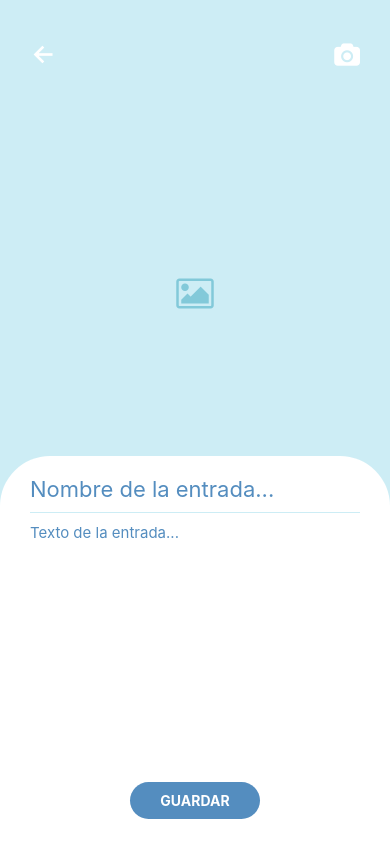
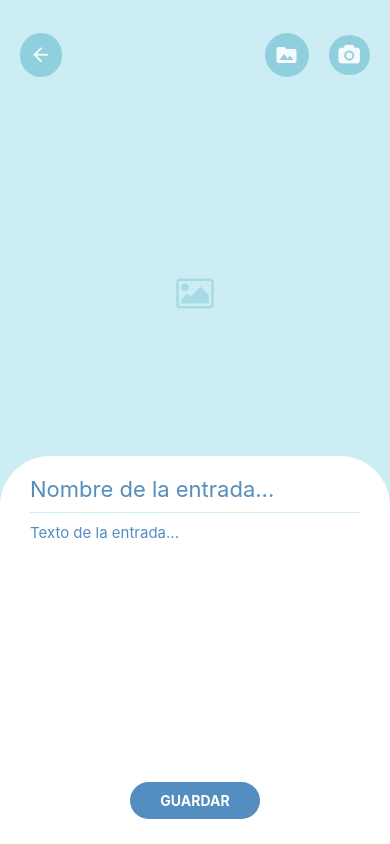
Before and after one commit to NicoPicotto/De-Paso-App, a React Native app: screen /NewMoment in a window 390 px wide. Built offline with nearby package versions, Linux system fonts and the light colour scheme.

Commit message:
Estilos mejorados

```diff
--- a/src/Components/CustomHeader/styles.js
+++ b/src/Components/CustomHeader/styles.js
@@ -3,10 +3,11 @@ import { COLORS } from '../../Constants';
 
 export const styles = StyleSheet.create({
 	container: {
-		paddingTop: 30,
+		paddingTop: 15,
 		flexDirection: 'row',
 		alignItems: 'center',
 		justifyContent: 'space-between',
+		paddingHorizontal: 20,
 	},
 	title: {
 		fontSize: 22,
@@ -15,9 +16,9 @@ export const styles = StyleSheet.create({
 	},
 	buttonContainer: {
 		paddingVertical: 10,
-        paddingHorizontal: 20,
+		paddingHorizontal: 20,
 		backgroundColor: COLORS.primaryColor,
-        borderRadius: 20,
+		borderRadius: 20,
 	},
 	textButton: {
 		fontSize: 15,
--- a/src/Components/MomentItem/styles.js
+++ b/src/Components/MomentItem/styles.js
@@ -5,12 +5,13 @@ export const styles = StyleSheet.create({
 		flex: 1,
 		backgroundColor: 'white',
 		overflow: 'hidden',
-		marginHorizontal: 20,
-		marginVertical: 10,
-		height: 250,
+		marginHorizontal: 10,
+		marginTop: 20,
+		height: '90%',
 		borderRadius: 20,
 		alignItems: 'center',
-		elevation: 8,
+		elevation: 4,
+		width: 350,
 	},
 	image: {
 		flex: 1,
@@ -26,7 +27,7 @@ export const styles = StyleSheet.create({
 	},
 	name: {
 		color: 'white',
-		fontSize: 22,
+		fontSize: 15,
 		textShadowOffset: { width: 2, height: 2 },
 		textShadowRadius: 10,
 		lineHeight: 25,
--- a/src/Screens/MomentList/index.js
+++ b/src/Screens/MomentList/index.js
@@ -36,6 +36,8 @@ const MomentList = ({ navigation }) => {
 				data={moments}
 				keyExtractor={(item) => item.id}
 				renderItem={renderItem}
+				horizontal={true}
+				style={styles.flatList}
 			/>
 		</View>
 	);
--- a/src/Screens/MomentList/styles.js
+++ b/src/Screens/MomentList/styles.js
@@ -5,7 +5,9 @@ export const styles = StyleSheet.create({
 	container: {
 		flex: 1,
 		paddingVertical: 20,
-		paddingHorizontal: 20,
-        backgroundColor: COLORS.terciartyColor,
+		backgroundColor: COLORS.terciartyColor,
+	},
+	flatList: {
+		paddingHorizontal: 15,
 	},
 });
--- a/src/Screens/NewMoment/index.js
+++ b/src/Screens/NewMoment/index.js
@@ -12,8 +12,10 @@ import * as ImagePicker from 'expo-image-picker';
 import { useDispatch } from 'react-redux';
 import { momentActions } from '../../store/action';
 import { Ionicons } from '@expo/vector-icons';
+import { MaterialCommunityIcons } from '@expo/vector-icons';
 import { FontAwesome } from '@expo/vector-icons';
 import { COLORS } from '../../Constants';
+import { Feather } from '@expo/vector-icons';
 
 const NewMoment = ({ navigation }) => {
 	const dispatch = useDispatch();
@@ -67,7 +69,7 @@ const NewMoment = ({ navigation }) => {
 
 	return (
 		<View style={styles.container}>
-			<TouchableOpacity onPress={pickImage} style={styles.imageButton}>
+			<View style={styles.imageButton}>
 				{image ? (
 					<ImageBackground
 						source={{ uri: image }}
@@ -76,12 +78,32 @@ const NewMoment = ({ navigation }) => {
 					/>
 				) : null}
 				<View style={styles.topBarTouchable}>
-					<TouchableOpacity onPress={goToList}>
-						<Ionicons name='arrow-back' size={28} color='white' />
-					</TouchableOpacity>
-					<TouchableOpacity onPress={openCamera}>
-						<FontAwesome name='camera' size={24} color='white' />
-					</TouchableOpacity>
+					<View>
+						<TouchableOpacity
+							onPress={goToList}
+							style={styles.buttonIconsContainer}
+						>
+							<Feather name='arrow-left' size={22} color='white' />
+						</TouchableOpacity>
+					</View>
+					<View style={{ flexDirection: 'row', alignItems: 'center' }}>
+						<TouchableOpacity
+							onPress={pickImage}
+							style={styles.buttonIconsContainer}
+						>
+							<MaterialCommunityIcons
+								name='folder-image'
+								size={24}
+								color='white'
+							/>
+						</TouchableOpacity>
+						<TouchableOpacity
+							onPress={openCamera}
+							style={styles.buttonIconsContainer}
+						>
+							<FontAwesome name='camera' size={20} color='white' />
+						</TouchableOpacity>
+					</View>
 				</View>
 				<View style={styles.touchableLayout}>
 					{image ? null : (
@@ -92,7 +114,7 @@ const NewMoment = ({ navigation }) => {
 						/>
 					)}
 				</View>
-			</TouchableOpacity>
+			</View>
 
 			<View style={styles.inputContainer}>
 				<TextInput
@@ -107,6 +129,7 @@ const NewMoment = ({ navigation }) => {
 						multiline={true}
 						numberOfLines={10}
 						placeholder='Texto de la entrada...'
+						returnKeyType='go'
 					/>
 				</ScrollView>
 				<View style={styles.buttonContainer}>
--- a/src/Screens/NewMoment/styles.js
+++ b/src/Screens/NewMoment/styles.js
@@ -71,12 +71,15 @@ export const styles = StyleSheet.create({
 		alignItems: 'center',
 		flexDirection: 'row',
 		justifyContent: 'space-between',
-		marginHorizontal: 30,
+		marginHorizontal: 10,
+		opacity: 0.8,
+		elevation: 5,
 	},
 	touchableLayout: {
 		flex: 1,
 		alignItems: 'center',
 		justifyContent: 'center',
+		opacity: 0.5,
 	},
 	imageBackground: {
 		flex: 1,
@@ -86,4 +89,12 @@ export const styles = StyleSheet.create({
 		right: 0,
 		left: 0,
 	},
+	buttonIconsContainer: {
+		backgroundColor: COLORS.secondaryColor,
+		borderRadius: 100,
+		padding: 10,
+		alignItems: 'center',
+		justifyContent: 'center',
+		marginHorizontal: 10,
+	},
 });
```
